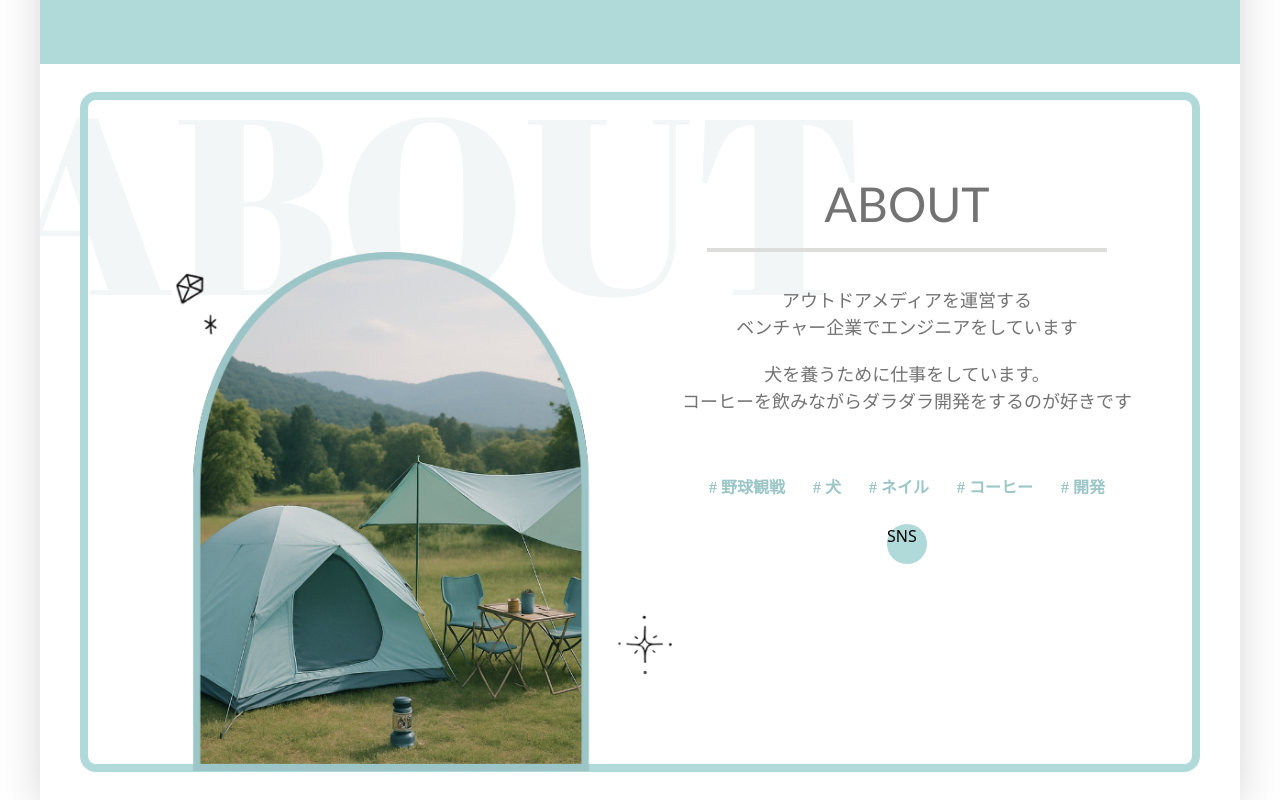
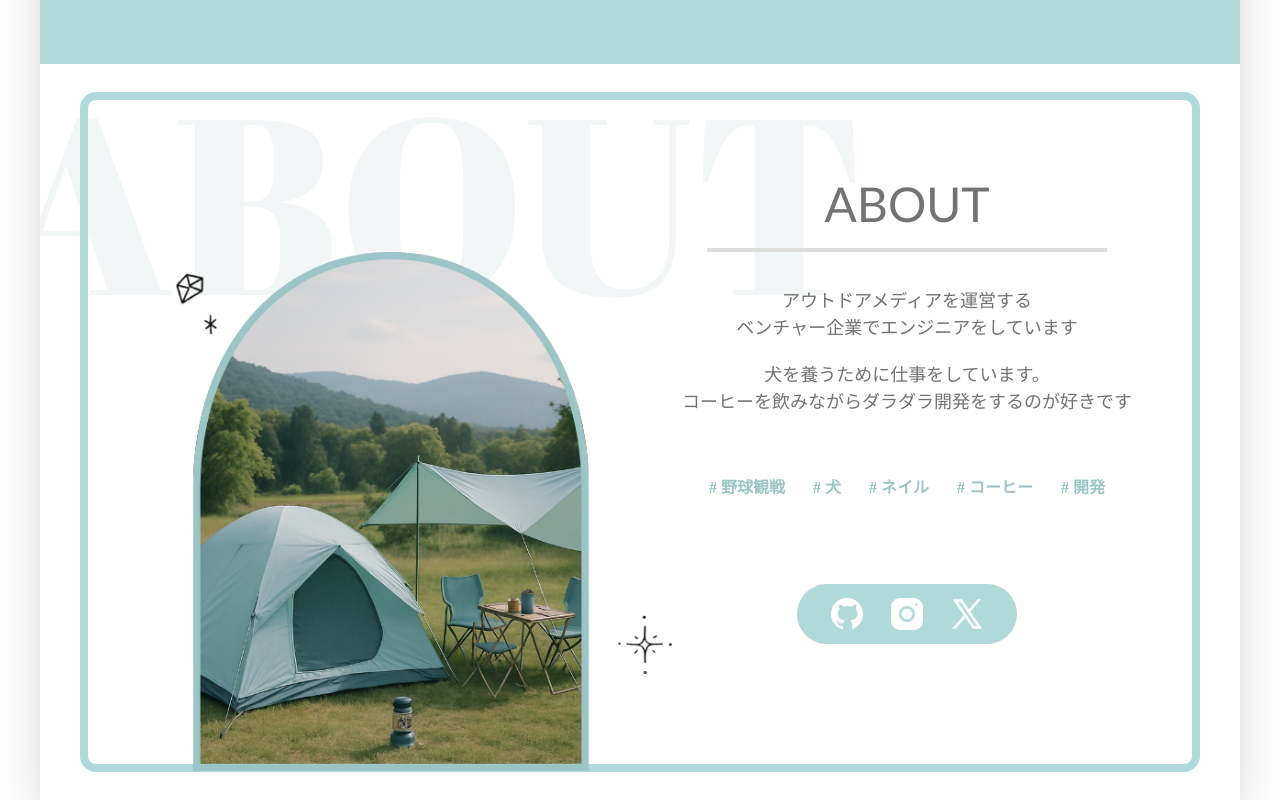
Before and after one commit to er1na/my-portfolio, a Next.js app: page / in a window 1280 px wide. Shown: the part 616-1416 px from the top of the page. Built offline with nearby package versions, Linux system fonts and the light colour scheme; a web font is replaced by a local one.

Commit message:
ABOUTページ実装

```diff
--- a/src/app/components/About.tsx
+++ b/src/app/components/About.tsx
@@ -37,7 +37,9 @@ export default function About() {
                                 <li># 開発</li>
                             </ul>
                         </div>
-                        <Sns />
+                        <div className="pt-15">
+                            <Sns />
+                        </div>
                     </div>
                 </div>
             </div>
--- a/src/app/parts/sns.tsx
+++ b/src/app/parts/sns.tsx
@@ -1,7 +1,33 @@
+"use client";
+
 export default function Sns() {
     return (
-        <div className="rounded-full bg-primary w-10 h-10">
-            <h1>SNS</h1>
+        <div className="rounded-full bg-primary w-55 h-15 flex items-center justify-center">
+            <ul className="flex flex-row justify-center items-center gap-x-5">
+                <li>
+                    <a href="https://github.com/er1na" target="_blank" rel="noopener noreferrer" className="block hover:opacity-80 transition-opacity">
+                        <img src="./images/github_icon.png" alt="GitHub" className="w-10 h-10"/>
+                    </a>
+                </li>
+                <li className="relative group">
+                    <div
+                        className="block hover:opacity-80 transition-opacity cursor-not-allowed"
+                        title="準備中です"
+                        onClick={(e) => e.preventDefault()}
+                    >
+                        <img src="./images/instagram_icon.png" alt="Instagram" className="w-10 h-10"/>
+                    </div>
+                    <div className="absolute bottom-full left-1/2 transform -translate-x-1/2 mb-2 px-2 py-1 bg-gray-800 text-white text-xs rounded opacity-0 group-hover:opacity-100 transition-opacity duration-200 whitespace-nowrap z-10">
+                        準備中です
+                        <div className="absolute top-full left-1/2 transform -translate-x-1/2 w-0 h-0 border-l-4 border-r-4 border-t-4 border-transparent border-t-gray-800"></div>
+                    </div>
+                </li>
+                <li>
+                    <a href="https://x.com/your-username" target="_blank" rel="noopener noreferrer" className="block hover:opacity-80 transition-opacity">
+                        <img src="./images/x_icon.png" alt="X (Twitter)" className="w-10 h-10"/>
+                    </a>
+                </li>
+            </ul>
         </div>
     )
 }
```
